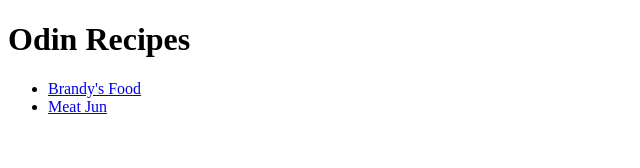
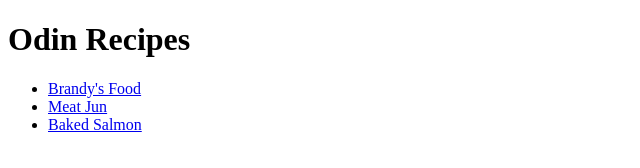
Before and after one commit to thegute/odin-recipes, a plain HTML site: page index.html in a window 1280 px wide. Shown: the whole page, without its empty margins (0-640 px from the left). Drawn offline with Linux system fonts and the light colour scheme.

Commit message:
Add files via upload

```diff
--- a/index.html
+++ b/index.html
@@ -11,6 +11,7 @@
     <ul>
     <li><a href="recipes/brandyfood.html">Brandy's Food</a></li>
     <li><a href="recipes/meatjun.html">Meat Jun</a></li>
+    <li><a href="recipes/bakedsalmon.html">Baked Salmon</a></li>
     </ul>
 </body>
 </body>
```
